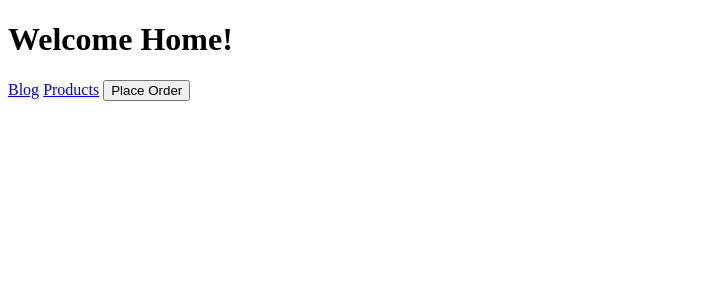
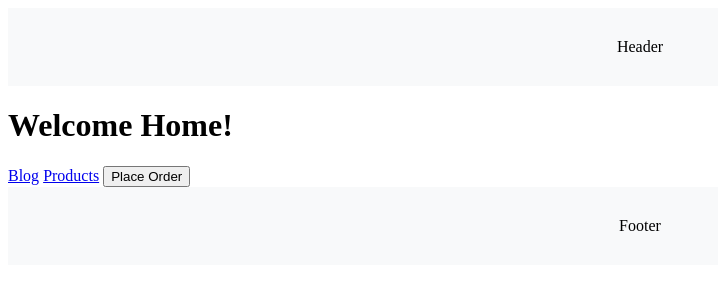
Before and after one commit to javedh-dev/learn-svelte, a SvelteKit app: page / in a window 1280 px wide. Shown: the top 300 px of the page, without its empty margins (0-718 px from the left). Built offline with nearby package versions, Linux system fonts and the light colour scheme.

Commit message:
Route Layout

```diff
--- /dev/null
+++ b/src/routes/+layout.svelte
@@ -0,0 +1,12 @@
+<header class="layout-header">Header</header>
+<slot />
+<footer class="layout-footer">Footer</footer>
+
+<style>
+	.layout-header,
+	.layout-footer {
+		background: #f8f9fa;
+		padding: 30px;
+		text-align: center;
+	}
+</style>
--- /dev/null
+++ b/src/routes/products/[productId=integer]/+layout.svelte
@@ -0,0 +1,2 @@
+<slot />
+<h3>Featured Products</h3>
```
